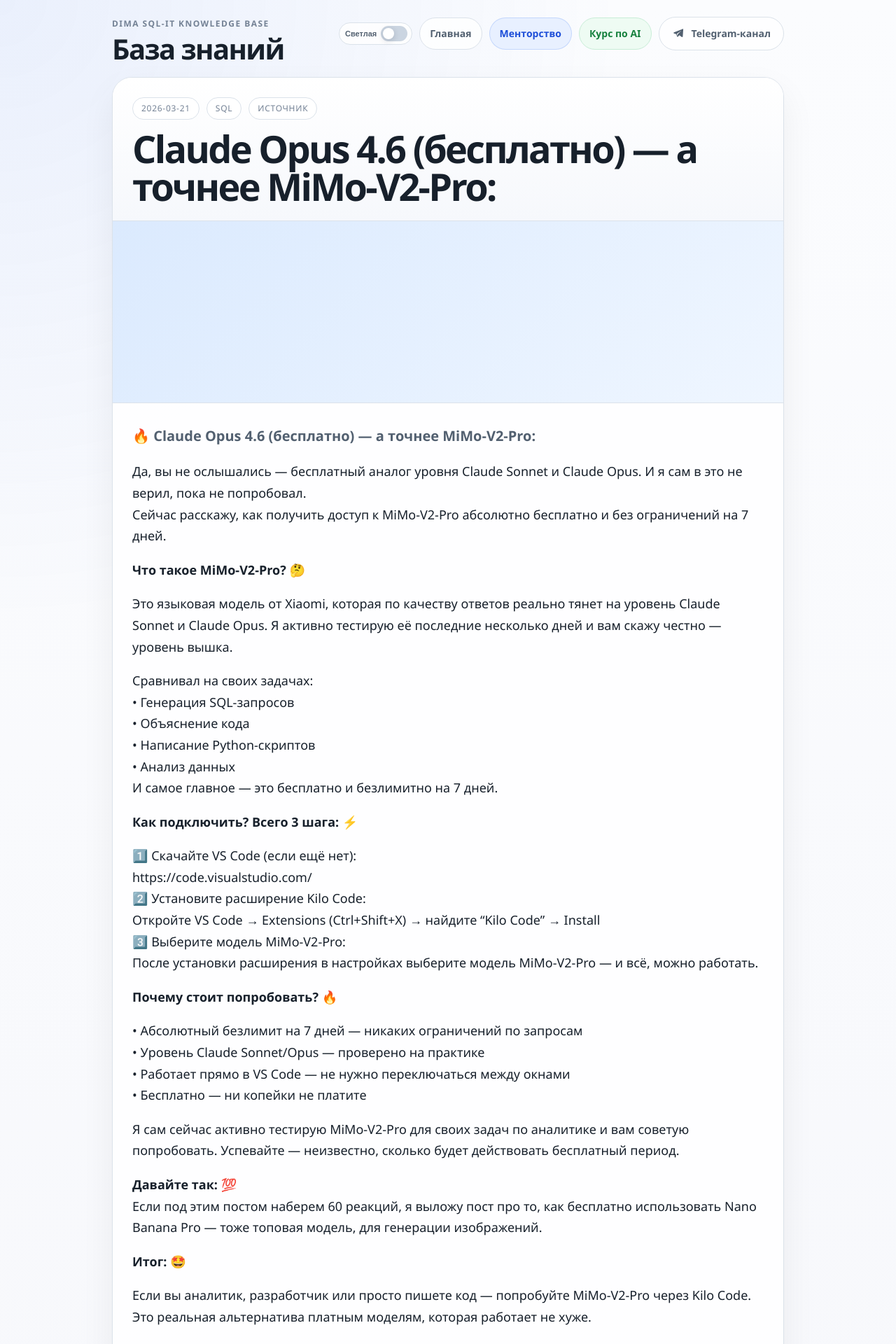
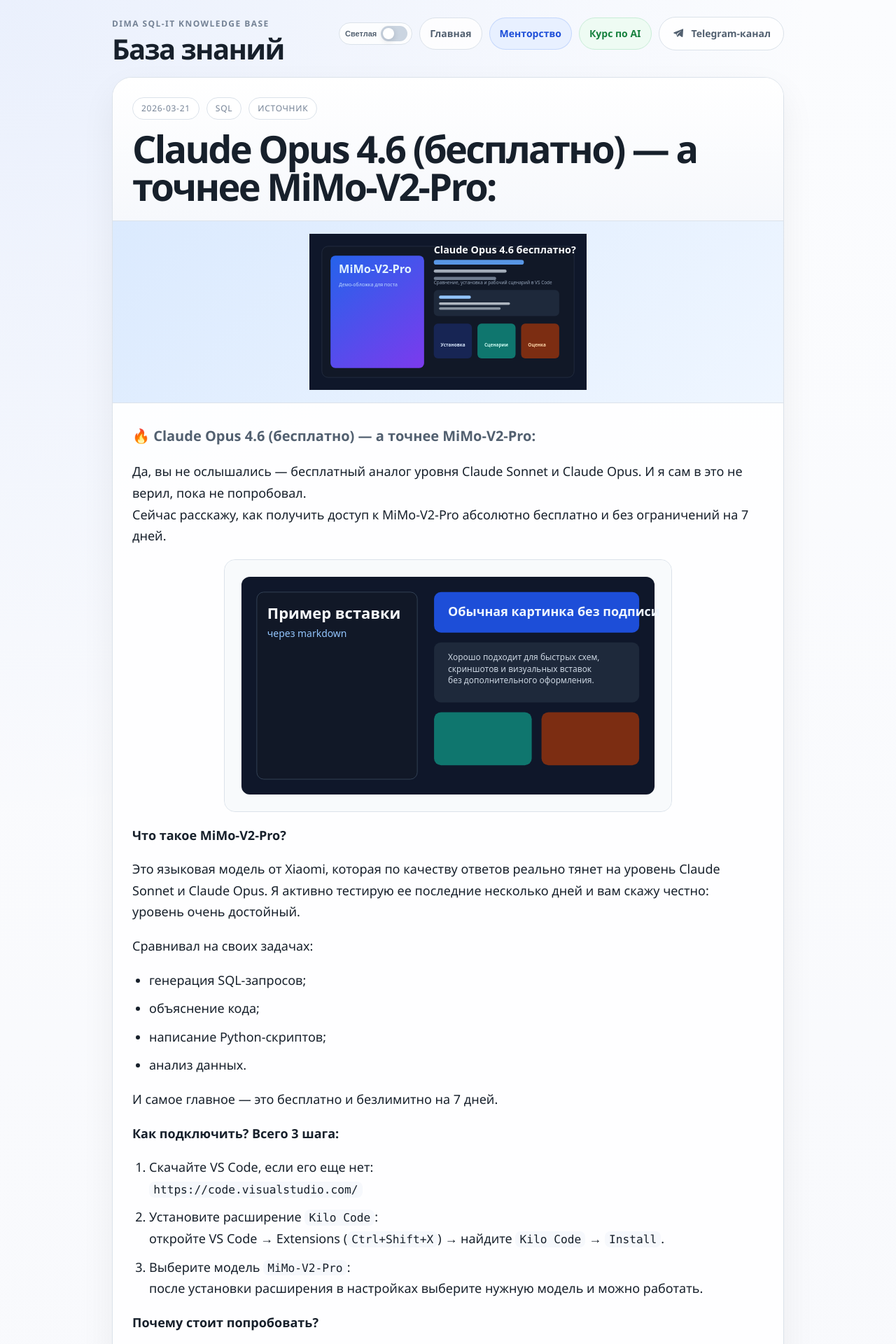
Before and after one commit to natural28/dima-sqlit-knowledge, a Jekyll site: the page built from posts/claude-opus-46-besplatno-a-tochnee-mimo-v2-pro.md, in a window 1280 px wide. Shown: the top 1920 px of the page at 70% size. Built offline with Jekyll 4.4.1, drawn with Linux system fonts in a browser that asks for light colours; some of the changed text lies outside the part shown.

Commit message:
Improve post image rendering and cover previews

```diff
--- a/_layouts/default.html
+++ b/_layouts/default.html
@@ -297,16 +297,28 @@
     }
 
     .article-cover {
-      display: block;
+      display: flex;
+      align-items: center;
+      justify-content: center;
       height: 260px;
       background: linear-gradient(135deg, #dbeafe 0%, #eff6ff 100%);
-      background-size: cover;
-      background-position: center;
+      padding: 18px;
       border-bottom: 1px solid var(--line);
     }
 
     body[data-theme="dark"] .article-cover {
       background: linear-gradient(135deg, #1d4f91 0%, #0f172a 100%);
+    }
+
+    .article-cover img {
+      display: block;
+      width: 100%;
+      height: 100%;
+      max-width: 100%;
+      object-fit: contain;
+      object-position: center;
+      border: 0;
+      background: transparent;
     }
 
     .article-body {
@@ -344,8 +356,69 @@
     .article-body ul,
     .article-body ol,
     .article-body blockquote,
-    .article-body pre {
+    .article-body pre,
+    .article-body figure {
       margin: 18px 0;
+    }
+
+    .article-body img {
+      display: block;
+      width: auto;
+      max-width: min(100%, 760px);
+      height: auto;
+      margin: 0 auto;
+      border-radius: var(--radius-md);
+      border: 1px solid var(--line);
+      background: var(--surface-soft);
+    }
+
+    .article-body figure {
+      width: fit-content;
+      max-width: 100%;
+      margin-left: auto;
+      margin-right: auto;
+      padding: 14px;
+      border: 1px solid var(--line);
+      border-radius: var(--radius-lg);
+      background: var(--surface-soft);
+    }
+
+    .article-body figure img {
+      border: 0;
+    }
+
+    .article-body img.image-small,
+    .article-body figure.image-small img {
+      max-width: min(100%, 420px);
+    }
+
+    .article-body img.image-medium,
+    .article-body figure.image-medium img {
+      max-width: min(100%, 640px);
+    }
+
+    .article-body img.image-large,
+    .article-body figure.image-large img {
+      max-width: min(100%, 760px);
+    }
+
+    .article-body img.image-full,
+    .article-body figure.image-full {
+      width: 100%;
+      max-width: 100%;
+    }
+
+    .article-body figure.image-full img {
+      width: 100%;
+      max-width: 100%;
+    }
+
+    .article-body figcaption {
+      margin-top: 10px;
+      color: var(--text-soft);
+      font-size: 14px;
+      line-height: 1.5;
+      text-align: center;
     }
 
     .article-body ul,
@@ -504,7 +577,11 @@
         <h1>{{ page.title }}</h1>
       </div>
 
-      <div class="article-cover" {% if page.cover %}style="background-image: url('{{ page.cover | relative_url }}');"{% endif %}></div>
+      <div class="article-cover">
+        {% if page.cover %}
+          <img src="{{ page.cover | relative_url }}" alt="{{ page.title | escape }}">
+        {% endif %}
+      </div>
 
       <div class="article-body">
         {{ content }}
--- a/posts/claude-opus-46-besplatno-a-tochnee-mimo-v2-pro.md
+++ b/posts/claude-opus-46-besplatno-a-tochnee-mimo-v2-pro.md
@@ -5,54 +5,63 @@
 category: sql
 slug: claude-opus-46-besplatno-a-tochnee-mimo-v2-pro
 telegram_link: "https://t.me/c/2216284248/149"
+cover: /assets/images/posts/claude-opus-46-besplatno-a-tochnee-mimo-v2-pro/cover.svg
 ---
 🔥 **Claude Opus 4.6 (бесплатно) — а точнее MiMo-V2-Pro:**
 
 Да, вы не ослышались — бесплатный аналог уровня Claude Sonnet и Claude Opus. И я сам в это не верил, пока не попробовал.
 Сейчас расскажу, как получить доступ к MiMo-V2-Pro абсолютно бесплатно и без ограничений на 7 дней.
 
-**Что такое MiMo-V2-Pro? 🤔**
+![Пример картинки через markdown](/assets/images/posts/claude-opus-46-besplatno-a-tochnee-mimo-v2-pro/inside-markdown.svg){: .image-medium }
 
-Это языковая модель от Xiaomi, которая по качеству ответов реально тянет на уровень Claude Sonnet и Claude Opus. Я активно тестирую её последние несколько дней и вам скажу честно — уровень вышка.
+**Что такое MiMo-V2-Pro?**
+
+Это языковая модель от Xiaomi, которая по качеству ответов реально тянет на уровень Claude Sonnet и Claude Opus. Я активно тестирую ее последние несколько дней и вам скажу честно: уровень очень достойный.
 
 Сравнивал на своих задачах:
-• Генерация SQL-запросов
-• Объяснение кода
-• Написание Python-скриптов
-• Анализ данных
+- генерация SQL-запросов;
+- объяснение кода;
+- написание Python-скриптов;
+- анализ данных.
+
 И самое главное — это бесплатно и безлимитно на 7 дней.
 
-**Как подключить?  Всего 3 шага: ⚡️**
+**Как подключить? Всего 3 шага:**
 
-1️⃣ Скачайте VS Code (если ещё нет):
-https://code.visualstudio.com/
-2️⃣ Установите расширение Kilo Code:
-Откройте VS Code → Extensions (Ctrl+Shift+X) → найдите "Kilo Code" → Install
-3️⃣ Выберите модель MiMo-V2-Pro:
-После установки расширения в настройках выберите модель MiMo-V2-Pro — и всё, можно работать.
+1. Скачайте VS Code, если его еще нет:
+   `https://code.visualstudio.com/`
+2. Установите расширение `Kilo Code`:
+   откройте VS Code → Extensions (`Ctrl+Shift+X`) → найдите `Kilo Code` → `Install`.
+3. Выберите модель `MiMo-V2-Pro`:
+   после установки расширения в настройках выберите нужную модель и можно работать.
 
-**Почему стоит попробовать? 🔥**
+**Почему стоит попробовать?**
 
-• Абсолютный безлимит на 7 дней — никаких ограничений по запросам
-• Уровень Claude Sonnet/Opus — проверено на практике
-• Работает прямо в VS Code — не нужно переключаться между окнами
-• Бесплатно — ни копейки не платите
+- Абсолютный безлимит на 7 дней.
+- Уровень Claude Sonnet/Opus, проверенный на практике.
+- Работает прямо в VS Code.
+- Бесплатно, без оплаты на старте.
 
-Я сам сейчас активно тестирую MiMo-V2-Pro для своих задач по аналитике и вам советую попробовать. Успевайте — неизвестно, сколько будет действовать бесплатный период.
+Я сейчас активно тестирую MiMo-V2-Pro для своих задач по аналитике и вам советую попробовать. Успевайте — неизвестно, сколько будет действовать бесплатный период.
 
-**Давайте так: 💯**
-Если под этим постом наберем 60 реакций, я выложу пост про то, как бесплатно использовать Nano Banana Pro — тоже топовая модель, для генерации изображений.
+<figure class="image-full">
+  <img src="/assets/images/posts/claude-opus-46-besplatno-a-tochnee-mimo-v2-pro/inside-html.svg" alt="Пример картинки через HTML figure">
+  <figcaption>Пример вставки изображения через HTML, когда нужна подпись и чуть больше контроля над оформлением.</figcaption>
+</figure>
 
-**Итог:** 🤩
+**Давайте так:**
+Если под этим постом наберем 60 реакций, я выложу отдельный пост про то, как бесплатно использовать Nano Banana Pro — тоже сильную модель, но уже для генерации изображений.
 
-Если вы аналитик, разработчик или просто пишете код — попробуйте MiMo-V2-Pro через Kilo Code. Это реальная альтернатива платным моделям, которая работает не хуже.
+**Итог:**
 
-❤️ Поддержать канал бустами, чтобы у автора появился дополнительный функционал можно - [здесь](https://t.me/boost/dima_sqlit) (это бесплатно и доступно с подпиской telegram premium)
-❓  Пробовали MiMo-V2-Pro? Какие впечатления? Делитесь в комментариях!👇
-✔️ **Подпишитесь на канал**, чтобы не пропустить следующие хаки.
+Если вы аналитик, разработчик или просто пишете код — попробуйте MiMo-V2-Pro через Kilo Code. Это реальная альтернатива платным моделям, которая уже сейчас может быть полезна в работе.
 
-🚬 Провожу обучение и консультации:  [mentor.dima-sqlit.ru](http://mentor.dima-sqlit.ru/)
+❤️ Поддержать канал бустами можно [здесь](https://t.me/boost/dima_sqlit).
+💬 Пробовали MiMo-V2-Pro? Делитесь впечатлениями в комментариях.
+✅ Подпишитесь на канал, чтобы не пропустить следующие хаки.
 
+Провожу обучение и консультации:
+[mentor.dima-sqlit.ru](http://mentor.dima-sqlit.ru/)
 
 [@@dima_sqlit](https://t.me/dima_sqlit)
 
@@ -60,8 +69,6 @@
 
 ## Ссылки
 
-- 📱 [Telegram канал](https://t.me/dima_sqlit)
-- 🎯 [Менторство](https://mentor.dima-sqlit.ru)
-- 💬 [Связаться](https://t.me/catdem)
-
----
+- [Telegram канал](https://t.me/dima_sqlit)
+- [Менторство](https://mentor.dima-sqlit.ru)
+- [Связаться](https://t.me/catdem)
```
Also changed, not shown: index.html (+17 -4 lines), assets/images/posts/claude-opus-46-besplatno-a-tochnee-mimo-v2-pro/cover.svg (added), assets/images/posts/claude-opus-46-besplatno-a-tochnee-mimo-v2-pro/inside-html.svg (added), assets/images/posts/claude-opus-46-besplatno-a-tochnee-mimo-v2-pro/inside-markdown.svg (added).
